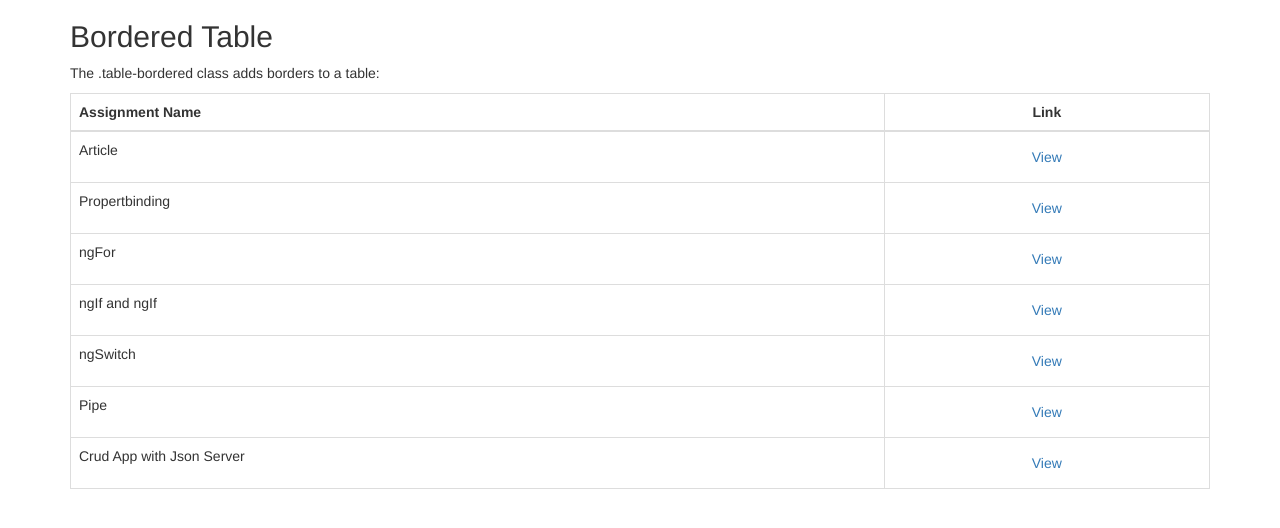
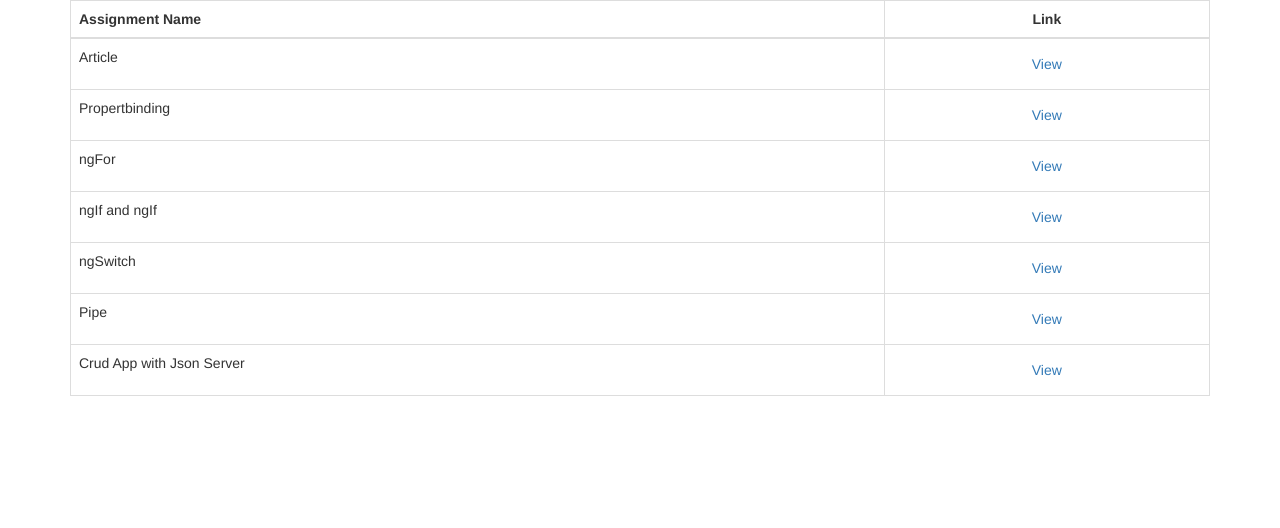
Before and after one commit to snehaneosoft/allangularassignment, a plain HTML site: page index.html in a window 1280 px wide. Drawn offline with nearby package versions, Linux system fonts and the light colour scheme.

Commit message:
all assignments

```diff
--- a/index.html
+++ b/index.html
@@ -1,7 +1,7 @@
 <!DOCTYPE html>
 <html lang="en">
 <head>
-  <title>Bootstrap Example</title>
+  <title>Assignments</title>
   <meta charset="utf-8">
   <meta name="viewport" content="width=device-width, initial-scale=1">
   <link rel="stylesheet" href="https://maxcdn.bootstrapcdn.com/bootstrap/3.4.1/css/bootstrap.min.css">
@@ -11,8 +11,7 @@
 <body>
 
 <div class="container">
-  <h2>Bordered Table</h2>
-  <p>The .table-bordered class adds borders to a table:</p>
+
   <table class="table table-bordered">
     <thead>
       <tr>
```
